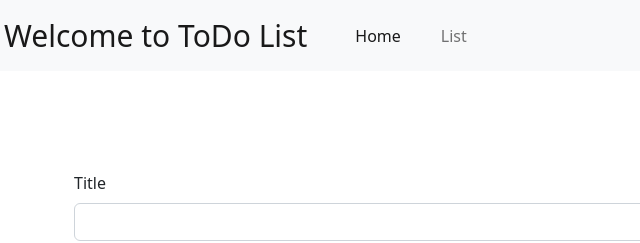
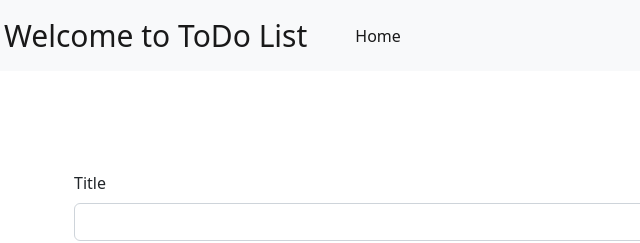
Before and after one commit to Aashishk96/UI-project, a plain HTML site: page To-do-List/index.html in a window 1280 px wide. Shown: the top 243 px of the page, 8-648 px from the left. Drawn offline with nearby package versions, Linux system fonts and the light colour scheme.

Commit message:
Update index.html

```diff
--- a/To-do-List/index.html
+++ b/To-do-List/index.html
@@ -23,10 +23,6 @@
           <li class="nav-item mx-4">
             <a class="nav-link active" aria-current="page" href="#">Home</a>
           </li>
-          <li class="nav-item">
-            <a class="nav-link" href="list.html">List</a>
-          </li>
-
         </ul>
 
       </div>
```
